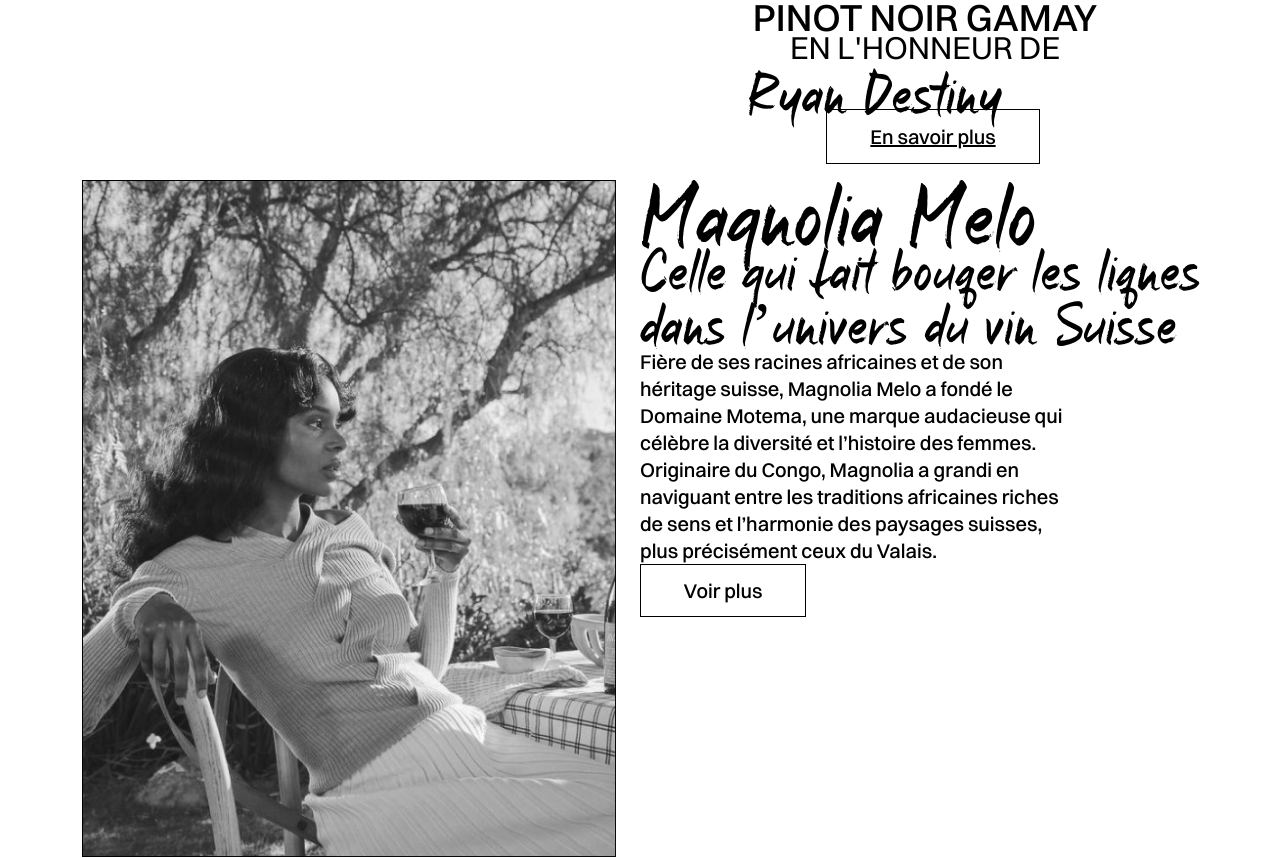
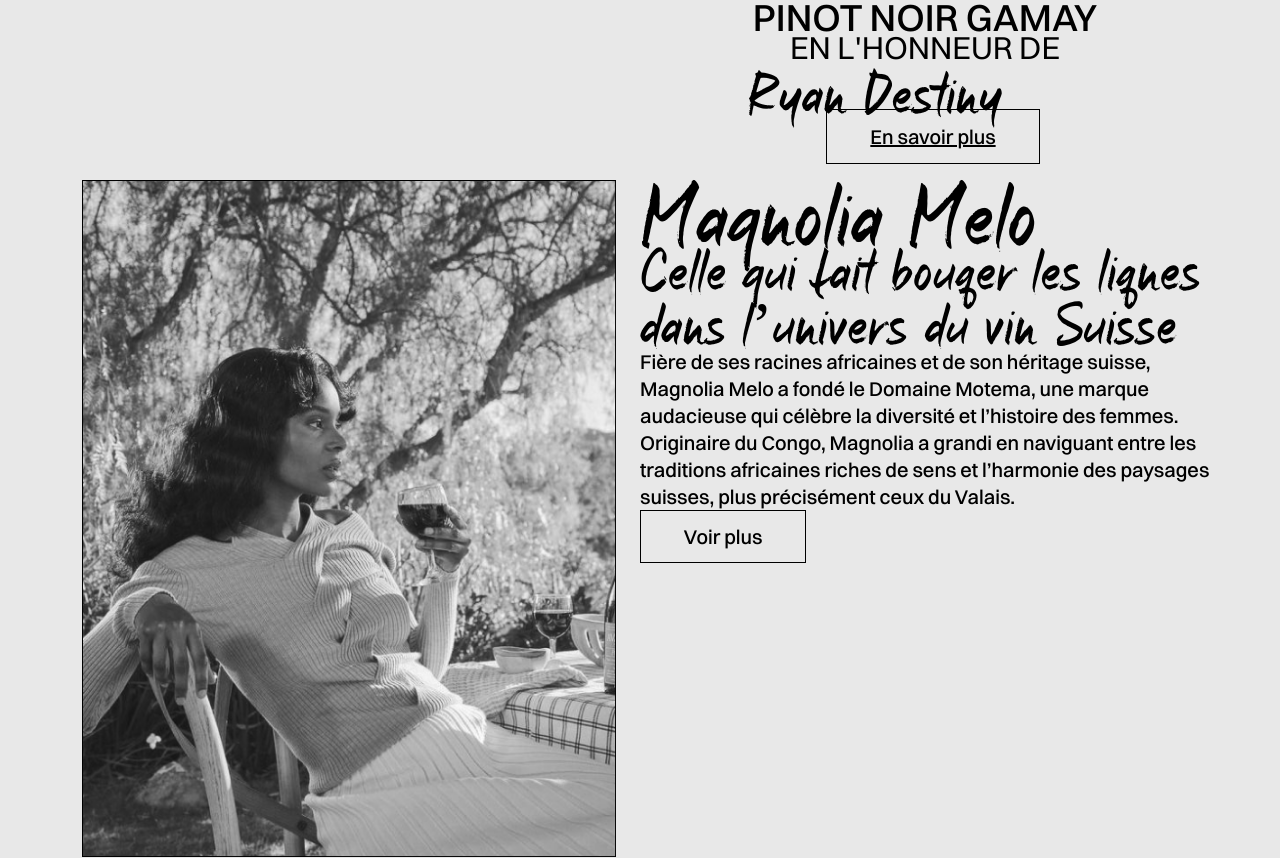
Before and after one commit to Paula-melol/IMD22-Projet-vin-PaulaMelo, a website built with Parcel: page src/index.html in a window 1280 px wide. Shown: the part 1523-2381 px from the top of the page. Built offline with nearby package versions, Linux system fonts and the light colour scheme.

Commit message:
background color

```diff
--- a/package.json
+++ b/package.json
@@ -40,6 +40,7 @@
     "sass": "^1.69.5"
   },
   "dependencies": {
+    "-": "^0.0.1",
     "bootstrap": "^5.3.3"
   }
 }
--- a/src/index.html
+++ b/src/index.html
@@ -83,7 +83,7 @@
             </div>
           </div>
 
-          <div class="col-5">
+          <div class="col-5 vigneronne">
             <div class="texte-vigneronne">
               <div class="nom-vigneronne">Magnolia Melo</div>
               <div class="sous-titre-vigneronne">
--- a/src/scss/main.scss
+++ b/src/scss/main.scss
@@ -43,7 +43,9 @@
 .row + .row {
   margin-top: 16px;
 }
-
+body {
+  background: var(--Gris-fond, #e8e8e8);
+}
 .menu {
   display: flex;
   width: 1116px;
@@ -223,7 +225,11 @@
   gap: 10px;
   flex-shrink: 0;
 }
-
+.vigneronne {
+  display: flex;
+  width: 356px;
+  gap: 300px;
+}
 .titre-visite {
   align-self: stretch;
   color: var(--Noir, #000);
```
Also changed, not shown: 2 other files.
